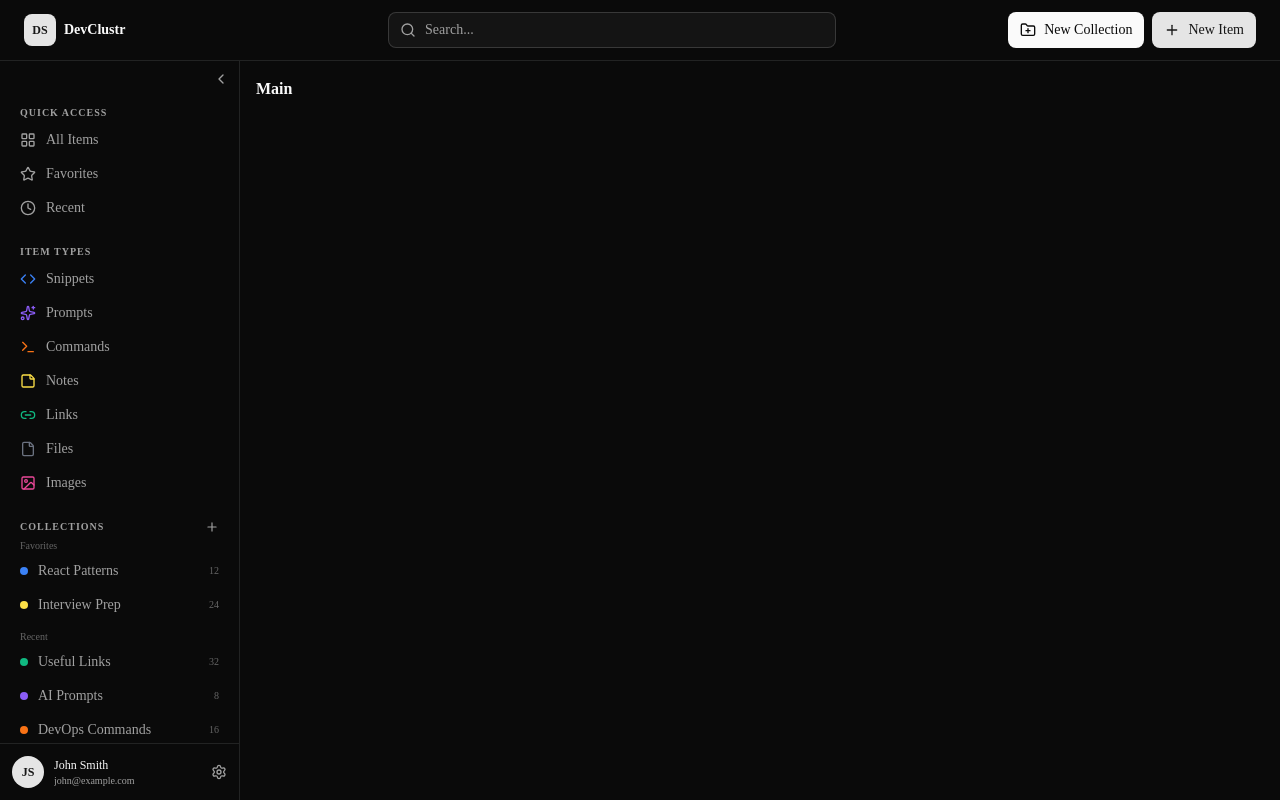
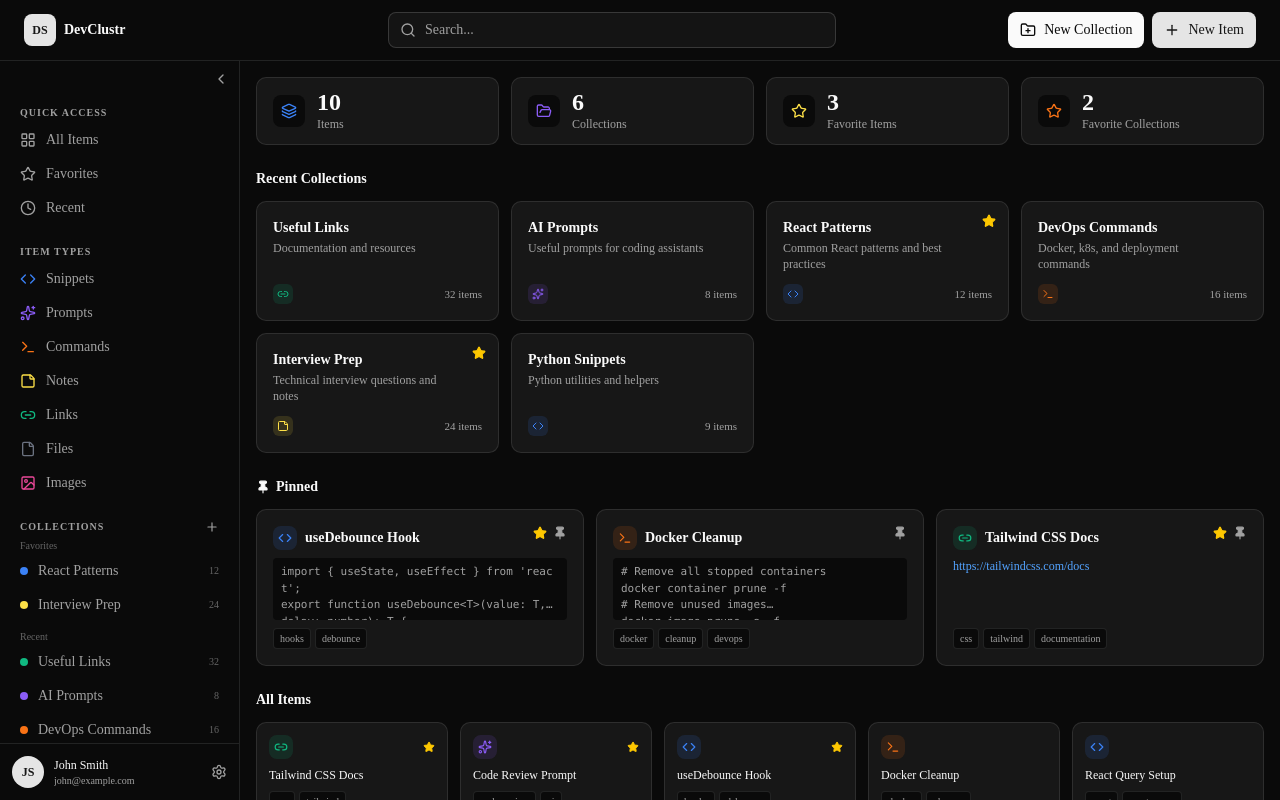
Before and after one commit to Shamsugado/devclustr, a Next.js app: page /dashboard in a window 1280 px wide. Built offline with nearby package versions, Linux system fonts and the light colour scheme.

Commit message:
feat: dashboard UI phase 3 — main content area with stats, collections, pinned and recent items

```diff
--- a/context/current-feature.md
+++ b/context/current-feature.md
@@ -2,9 +2,22 @@
 
 ## Status
 
+In Progress
+
 ## Goals
 
+Dashboard UI Phase 3 — Main content area with stats, recent collections, pinned items, and recent items.
+
+- 4 stats cards at the top: number of items, collections, favorite items, and favorite collections
+- Recent collections section
+- Pinned Items section
+- 10 Recent items section
+- Use mock data from `src/lib/mock-data.js` (imported directly until a database is implemented)
+
 ## Notes
+
+- Reference screenshot: `context/screenshots/dashboard-ui-main.png`
+- No new data layer — import mock data directly
 
 ## History
 
--- a/src/app/dashboard/page.tsx
+++ b/src/app/dashboard/page.tsx
@@ -1,3 +1,5 @@
+import DashboardMain from "@/components/dashboard/DashboardMain";
+
 export default function DashboardPage() {
-  return <h2 className="text-foreground font-semibold">Main</h2>;
+  return <DashboardMain />;
 }
--- /dev/null
+++ b/src/components/dashboard/DashboardMain.tsx
@@ -0,0 +1,273 @@
+import {
+  Code,
+  Sparkles,
+  Terminal,
+  StickyNote,
+  Link2,
+  File,
+  Image as ImageIcon,
+  Star,
+  Pin,
+  Layers,
+  FolderOpen,
+  Clock,
+} from "lucide-react";
+import { mockCollections, mockItems, mockItemTypes } from "@/lib/mock-data";
+
+const iconMap: Record<string, React.ElementType> = {
+  Code,
+  Sparkles,
+  Terminal,
+  StickyNote,
+  Link: Link2,
+  File,
+  Image: ImageIcon,
+};
+
+function getItemType(typeId: string) {
+  return mockItemTypes.find((t) => t.id === typeId);
+}
+
+function getCollectionTypeIds(collectionId: string): string[] {
+  return [
+    ...new Set(
+      mockItems
+        .filter((item) => item.collectionIds.includes(collectionId))
+        .map((item) => item.itemTypeId)
+    ),
+  ];
+}
+
+function formatRelativeTime(isoDate: string): string {
+  const diff = Date.now() - new Date(isoDate).getTime();
+  const days = Math.floor(diff / (1000 * 60 * 60 * 24));
+  if (days === 0) return "today";
+  if (days === 1) return "yesterday";
+  return `${days}d ago`;
+}
+
+// Derived data
+const totalItems = mockItems.length;
+const totalCollections = mockCollections.length;
+const favoriteItems = mockItems.filter((i) => i.isFavorite).length;
+const favoriteCollections = mockCollections.filter((c) => c.isFavorite).length;
+
+const pinnedItems = mockItems.filter((item) => item.isPinned);
+
+const recentItems = [...mockItems].sort(
+  (a, b) => new Date(b.lastUsedAt).getTime() - new Date(a.lastUsedAt).getTime()
+);
+
+// Recent collections: ordered by most recently used item in each collection
+function getRecentCollections() {
+  const seen = new Set<string>();
+  const ordered: string[] = [];
+  [...mockItems]
+    .sort((a, b) => new Date(b.lastUsedAt).getTime() - new Date(a.lastUsedAt).getTime())
+    .forEach((item) => {
+      item.collectionIds.forEach((id) => {
+        if (!seen.has(id)) {
+          seen.add(id);
+          ordered.push(id);
+        }
+      });
+    });
+  return ordered
+    .map((id) => mockCollections.find((c) => c.id === id))
+    .filter((c): c is (typeof mockCollections)[0] => Boolean(c));
+}
+
+const recentCollections = getRecentCollections();
+
+// --- Sub-components ---
+
+function StatsCards() {
+  const cards = [
+    { label: "Items", value: totalItems, icon: Layers, color: "#3b82f6" },
+    { label: "Collections", value: totalCollections, icon: FolderOpen, color: "#8b5cf6" },
+    { label: "Favorite Items", value: favoriteItems, icon: Star, color: "#fde047" },
+    { label: "Favorite Collections", value: favoriteCollections, icon: Star, color: "#f97316" },
+  ];
+
+  return (
+    <div className="grid grid-cols-2 lg:grid-cols-4 gap-3">
+      {cards.map(({ label, value, icon: Icon, color }) => (
+        <div key={label} className="bg-card border border-border rounded-lg px-4 py-3 flex items-center gap-3">
+          <div className="shrink-0 p-2 rounded-md bg-background">
+            <Icon className="h-4 w-4" style={{ color }} />
+          </div>
+          <div>
+            <p className="text-2xl font-bold text-foreground leading-none">{value}</p>
+            <p className="text-xs text-muted-foreground mt-0.5">{label}</p>
+          </div>
+        </div>
+      ))}
+    </div>
+  );
+}
+
+function CollectionCard({ collection }: { collection: (typeof mockCollections)[0] }) {
+  const typeIds = getCollectionTypeIds(collection.id);
+
+  return (
+    <div className="bg-card border border-border rounded-lg p-4 flex flex-col gap-2 relative group cursor-pointer hover:border-border/80 hover:bg-card/80 transition-colors">
+      {collection.isFavorite && (
+        <Star className="absolute top-3 right-3 h-3.5 w-3.5 fill-yellow-400 text-yellow-400" />
+      )}
+      <div className="pr-5">
+        <p className="text-sm font-semibold text-foreground truncate">{collection.name}</p>
+        <p className="text-xs text-muted-foreground mt-0.5 line-clamp-2">{collection.description}</p>
+      </div>
+      <div className="flex items-center justify-between mt-auto pt-1">
+        <div className="flex items-center gap-1">
+          {typeIds.map((typeId) => {
+            const type = getItemType(typeId);
+            if (!type) return null;
+            const Icon = iconMap[type.icon] ?? File;
+            return (
+              <span
+                key={typeId}
+                className="flex items-center justify-center h-5 w-5 rounded-sm"
+                style={{ backgroundColor: type.color + "22" }}
+              >
+                <Icon className="h-3 w-3" style={{ color: type.color }} />
+              </span>
+            );
+          })}
+        </div>
+        <span className="text-[11px] text-muted-foreground">{collection.itemCount} items</span>
+      </div>
+    </div>
+  );
+}
+
+function PinnedItemCard({ item }: { item: (typeof mockItems)[0] }) {
+  const type = getItemType(item.itemTypeId);
+  const Icon = type ? (iconMap[type.icon] ?? File) : File;
+  const isUrl = item.contentType === "url";
+
+  return (
+    <div className="bg-card border border-border rounded-lg p-4 flex flex-col gap-2 relative cursor-pointer hover:border-border/80 hover:bg-card/80 transition-colors min-w-0">
+      <div className="flex items-start justify-between gap-2">
+        <div className="flex items-center gap-2 min-w-0">
+          <span
+            className="shrink-0 flex items-center justify-center h-6 w-6 rounded-md"
+            style={{ backgroundColor: (type?.color ?? "#6b7280") + "22" }}
+          >
+            <Icon className="h-3.5 w-3.5" style={{ color: type?.color ?? "#6b7280" }} />
+          </span>
+          <p className="text-sm font-semibold text-foreground truncate">{item.title}</p>
+        </div>
+        <div className="flex items-center gap-1.5 shrink-0">
+          {item.isFavorite && (
+            <Star className="h-3.5 w-3.5 fill-yellow-400 text-yellow-400" />
+          )}
+          <Pin className="h-3.5 w-3.5 text-muted-foreground fill-muted-foreground" />
+        </div>
+      </div>
+
+      {isUrl ? (
+        <p className="text-xs text-blue-400 truncate">{item.url}</p>
+      ) : (
+        <pre className="text-[11px] text-muted-foreground bg-background rounded px-2 py-1.5 overflow-hidden line-clamp-3 font-mono whitespace-pre-wrap break-all">
+          {item.content?.slice(0, 120)}
+        </pre>
+      )}
+
+      {item.tags.length > 0 && (
+        <div className="flex flex-wrap gap-1 mt-auto">
+          {item.tags.map((tag) => (
+            <span
+              key={tag}
+              className="text-[10px] px-1.5 py-0.5 rounded bg-background text-muted-foreground border border-border"
+            >
+              {tag}
+            </span>
+          ))}
+        </div>
+      )}
+    </div>
+  );
+}
+
+function RecentItemCard({ item }: { item: (typeof mockItems)[0] }) {
+  const type = getItemType(item.itemTypeId);
+  const Icon = type ? (iconMap[type.icon] ?? File) : File;
+
+  return (
+    <div className="bg-card border border-border rounded-lg p-3 flex flex-col gap-2 cursor-pointer hover:border-border/80 hover:bg-card/80 transition-colors">
+      <div className="flex items-center justify-between">
+        <span
+          className="flex items-center justify-center h-6 w-6 rounded-md shrink-0"
+          style={{ backgroundColor: (type?.color ?? "#6b7280") + "22" }}
+        >
+          <Icon className="h-3.5 w-3.5" style={{ color: type?.color ?? "#6b7280" }} />
+        </span>
+        {item.isFavorite && (
+          <Star className="h-3 w-3 fill-yellow-400 text-yellow-400 shrink-0" />
+        )}
+      </div>
+      <p className="text-xs font-medium text-foreground line-clamp-2 leading-snug">{item.title}</p>
+      {item.tags.length > 0 && (
+        <div className="flex flex-wrap gap-1 mt-auto">
+          {item.tags.slice(0, 2).map((tag) => (
+            <span
+              key={tag}
+              className="text-[10px] px-1.5 py-0.5 rounded bg-background text-muted-foreground border border-border"
+            >
+              {tag}
+            </span>
+          ))}
+        </div>
+      )}
+      <p className="text-[10px] text-muted-foreground/60 flex items-center gap-1">
+        <Clock className="h-2.5 w-2.5" />
+        {formatRelativeTime(item.lastUsedAt)}
+      </p>
+    </div>
+  );
+}
+
+// --- Main export ---
+
+export default function DashboardMain() {
+  return (
+    <div className="space-y-6 pb-6">
+      {/* Stats */}
+      <StatsCards />
+
+      {/* Recent Collections */}
+      <section>
+        <h2 className="text-sm font-semibold text-foreground mb-3">Recent Collections</h2>
+        <div className="grid grid-cols-2 md:grid-cols-3 lg:grid-cols-4 gap-3">
+          {recentCollections.map((col) => (
+            <CollectionCard key={col.id} collection={col} />
+          ))}
+        </div>
+      </section>
+
+      {/* Pinned Items */}
+      <section>
+        <h2 className="text-sm font-semibold text-foreground mb-3 flex items-center gap-1.5">
+          <Pin className="h-3.5 w-3.5 fill-foreground" />
+          Pinned
+        </h2>
+        <div className="grid grid-cols-1 md:grid-cols-2 lg:grid-cols-3 gap-3">
+          {pinnedItems.map((item) => (
+            <PinnedItemCard key={item.id} item={item} />
+          ))}
+        </div>
+      </section>
+
+      {/* Recent Items */}
+      <section>
+        <h2 className="text-sm font-semibold text-foreground mb-3">All Items</h2>
+        <div className="grid grid-cols-2 sm:grid-cols-3 md:grid-cols-4 lg:grid-cols-5 gap-3">
+          {recentItems.map((item) => (
+            <RecentItemCard key={item.id} item={item} />
+          ))}
+        </div>
+      </section>
+    </div>
+  );
+}
```
